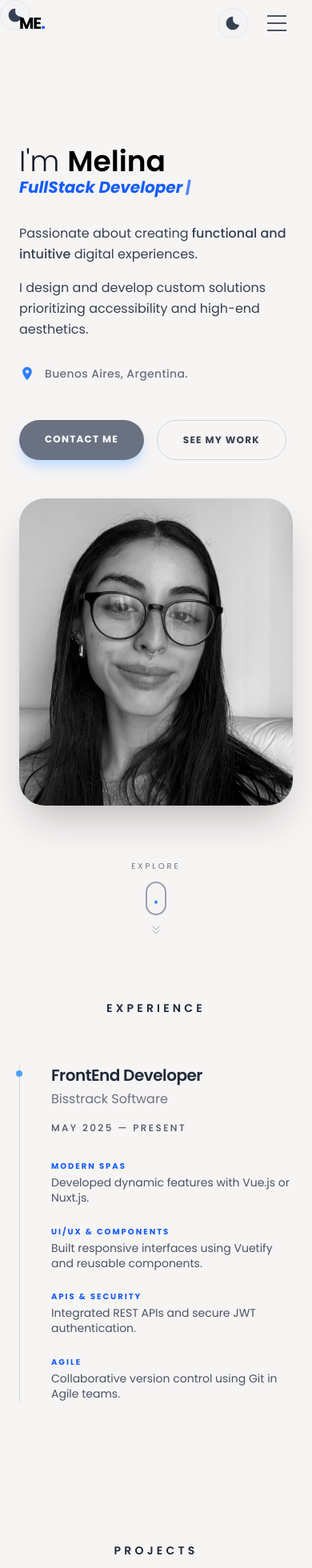
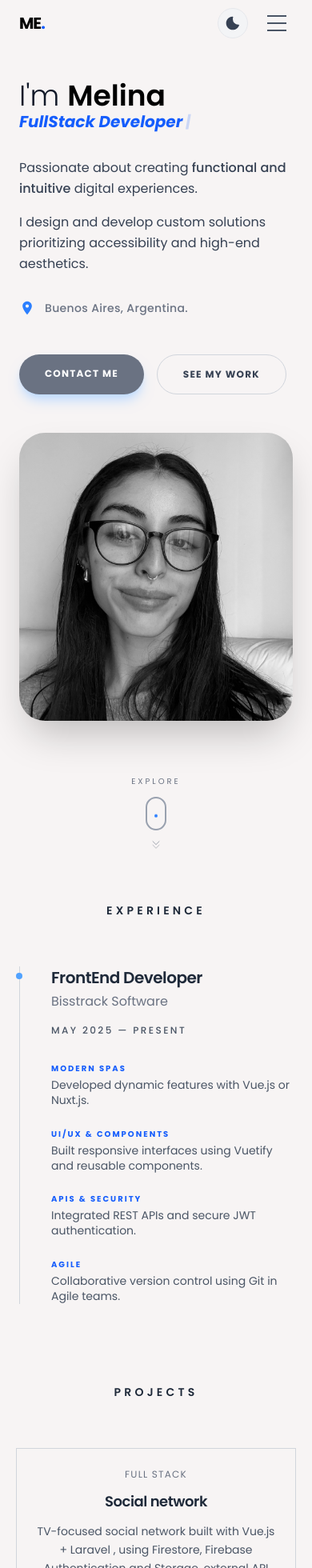
Before and after one commit to melinaescalante/Portfolio-Melina-Escalante, a React (Vite) app: page / in a window 390 px wide. Shown: the top 1960 px of the page at 80% size. Built offline with nearby package versions, Linux system fonts and the light colour scheme.

Commit message:
style: margen y alturas en secciones para ser responsive

```diff
--- a/src/index.css
+++ b/src/index.css
@@ -1 +1 @@
-@import "tailwindcss";
+/* @import "tailwindcss"; */
--- a/src/sections/AboutMeSection.jsx
+++ b/src/sections/AboutMeSection.jsx
@@ -23,7 +23,7 @@ const AboutMeSection = () => {
     },
   ];
   return (
-    <section id="about-me" className="max-w-7xl mx-auto py-32 px-6">
+    <section id="about-me" className="max-w-7xl mx-auto md:py-32 py-18 pb-10 px-6">
       <Title title="About me" />
 
       <div className="grid md:grid-cols-12 grid-cols-1 gap-12 items-center">
--- a/src/sections/ExperienceSection.jsx
+++ b/src/sections/ExperienceSection.jsx
@@ -22,7 +22,7 @@ const ExperienceSection = () => {
       {/* Cambiamos a max-w-7xl para igualar tus otras secciones */}
       <section
         id="experience"
-        className="max-w-7xl mx-auto py-24 px-6 md:px-12"
+        className="max-w-7xl mx-auto md:py-24 py-20 pb-10 px-6 md:px-12"
       >
         <Title title="Experience" />
 
--- a/src/sections/HomeSection.jsx
+++ b/src/sections/HomeSection.jsx
@@ -7,12 +7,11 @@ const HomeSection = () => {
   return (
     <>
       <NavBar />
-      <ButtonMode />
       <section
         id="home"
-        className="grid grid-cols-1 md:grid-cols-12 gap-12 pt-36 items-center max-w-7xl mx-auto min-h-screen  px-6 md:px-12"
+        className="grid grid-cols-1 md:grid-cols-12 gap-12 pt-25 md:pt-36 items-center max-w-7xl mx-auto min-h-screen  px-6 md:px-12"
       >
-        {/* Lado Izquierdo: Contenido (7 de 12 columnas) */}
+
         <div className="md:col-span-7 flex flex-col gap-8">
           <div className="space-y-4">
 
@@ -74,7 +73,7 @@ const HomeSection = () => {
             <img
               src="/melina_escalante.jpg"
               alt="Melina Escalante"
-              className="w-90 h-96 md:w-90 md:h-[480px] object-cover rounded-[32px] grayscale hover:grayscale-0 transition-all duration-1000 shadow-2xl"
+              className="w-90 h-90 md:w-90 lg:h-[480px] object-cover rounded-[32px] grayscale hover:grayscale-0 transition-all duration-1000 shadow-2xl"
             />
 
           </div>
--- a/src/sections/ProjectsSection.jsx
+++ b/src/sections/ProjectsSection.jsx
@@ -217,19 +217,19 @@ const ProjectsSection = () => {
   ];
   const featureProjects = projects.slice(0, 3);
   return (
-    <section id="projects" className="max-w-7xl mx-auto my-20 px-5">
+    <section id="projects" className="max-w-7xl mx-auto md:my-20 my-15 mb-10 px-5">
       <Title title="Projects" />
       <div className="grid grid-cols-1   gap-6">
         {featureProjects.map((project) => (
           <CardComponentMinimalist
-            imageStyle="w-80 h-50"
+            imageStyle="md:w-80 md:h-50 h-40 w-full max-w-100"
             key={project.title}
             obj={project}
           ></CardComponentMinimalist>
         ))}
       </div>
       <div className="w-full">
-        <CarouselMinimalist imageStyle="w-50 h-40" items={projects} />
+        <CarouselMinimalist imageStyle="md:w-50 md:h-40 w-full max-w-100 h-40" items={projects} />
       </div>
     </section>
   );
--- a/src/sections/SkillsSection.jsx
+++ b/src/sections/SkillsSection.jsx
@@ -183,7 +183,7 @@ const SkillsSection = () => {
     <>
       <section
         id="skills"
-        className="my-24 mb-15 max-w-7xl mx-auto flex flex-col justify-center items-center"
+        className="md:my-24 md:mb-15 my-15 mb-10 max-w-7xl mx-auto flex flex-col justify-center items-center"
       >
         <Title title="Skills" />
         <div className="flex flex-col gap-4 w-full ">
```
